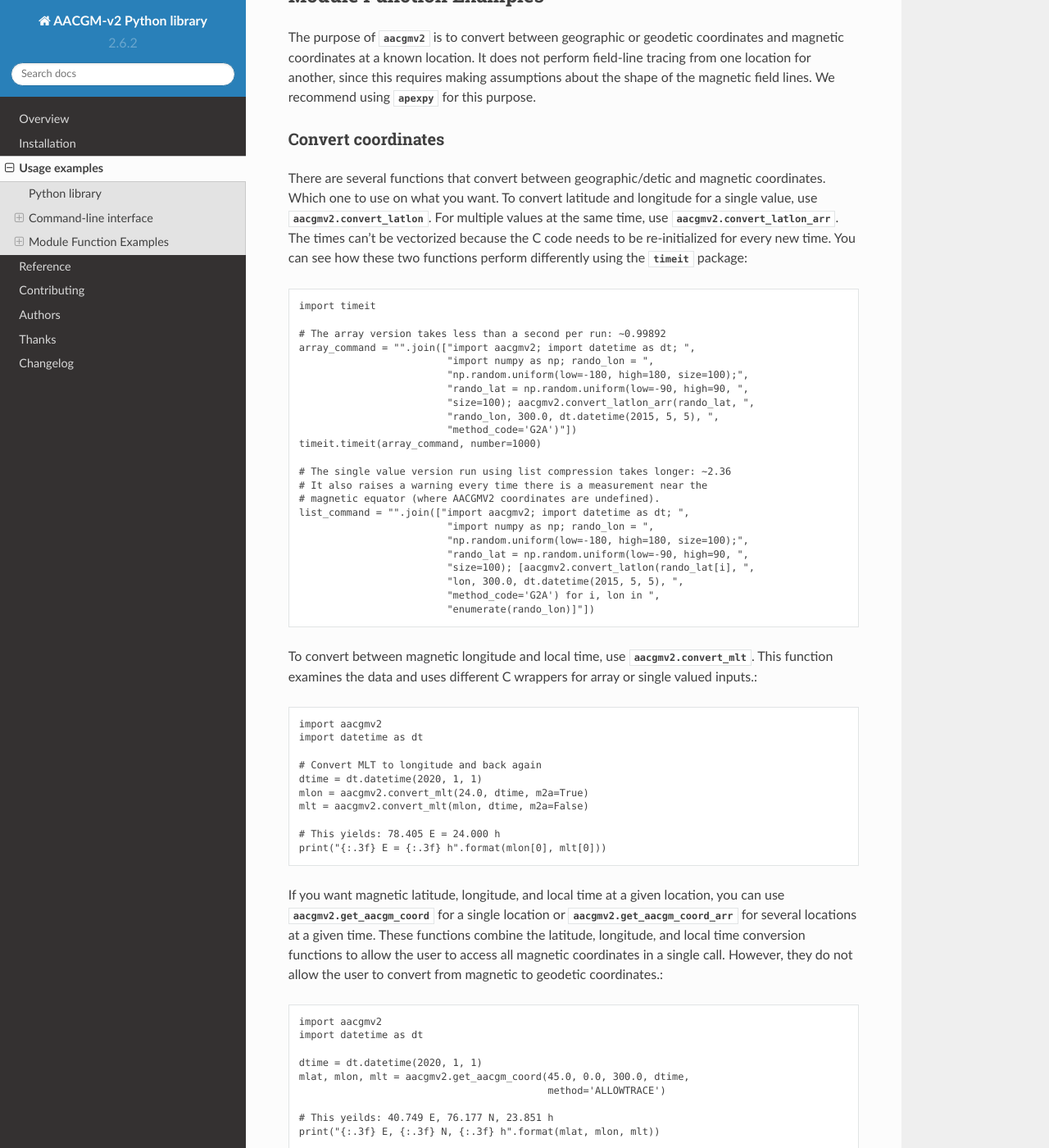
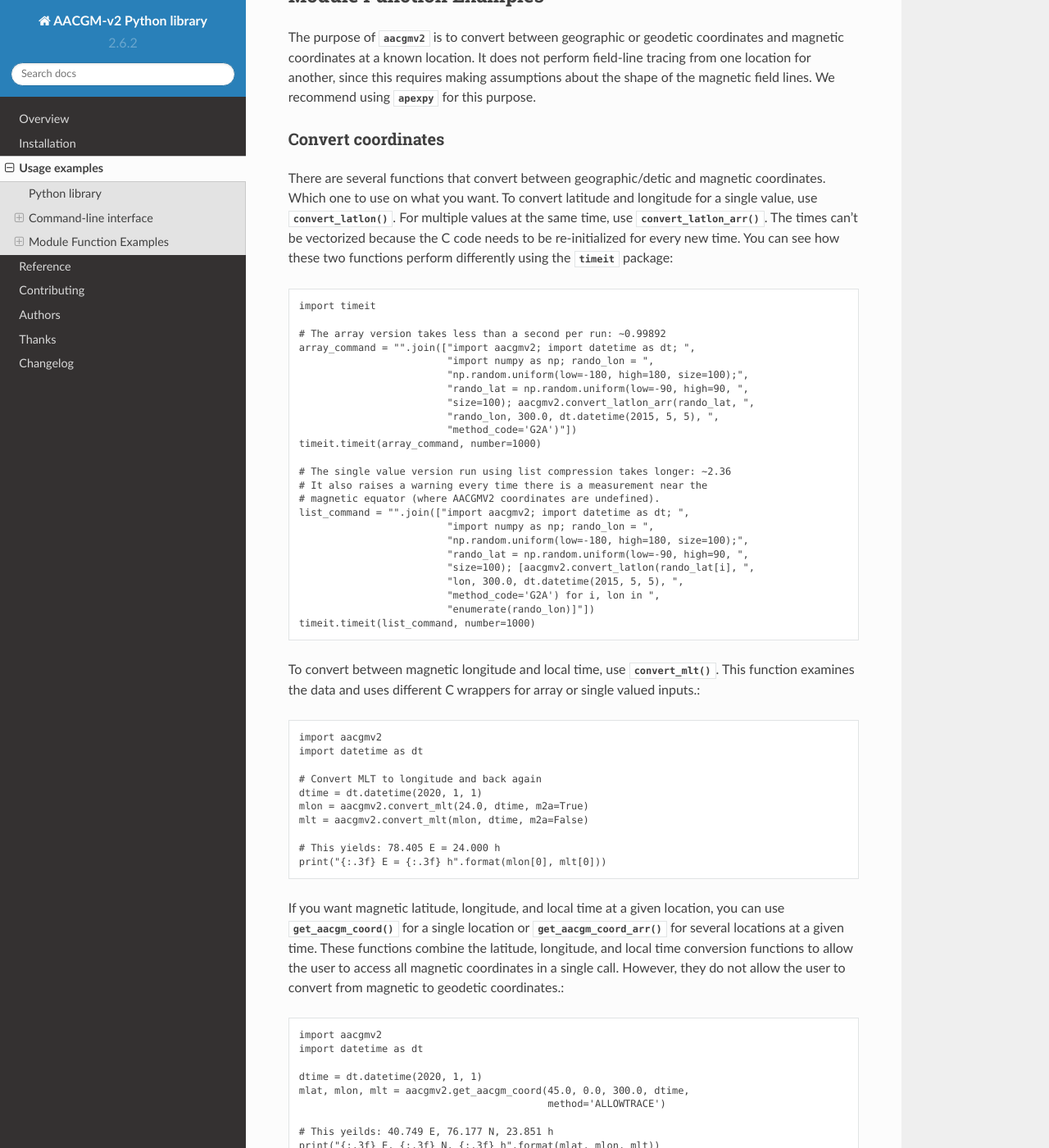
Before and after one commit to aburrell/aacgmv2, a Sphinx documentation site: the page built from docs/usage.rst, in a window 1280 px wide and 1400 px high, scrolled down 1676 px. Shown: the whole window at 82% size. Built offline with Sphinx 7.4.7 and the Read the Docs theme 2.0.0, drawn with Linux system fonts in a browser that asks for light colours; some of the changed lines change nothing that is shown; some of the changed text lies outside the part shown.

Commit message:
DOC: update syntax
Update the syntax in the examples to allow linking to the API.

```diff
--- a/docs/usage.rst
+++ b/docs/usage.rst
@@ -24,8 +24,8 @@ you to make use of the Python library even if you don't know or use Python. See
 arguments to the commands. Below are some simple usage examples.
 
 
-Convert geographical/magnetic coordinates
------------------------------------------
+Convert geographic/magnetic coordinates
+---------------------------------------
 
 Produce a file called e.g. ``input.txt`` with the input latitudes, longitudes
 and altitudes on each row separated by whitespace::
@@ -53,9 +53,9 @@ Alternatively, you can skip the files and just use command-line piping::
 Convert MLT
 -----------
 
-This works in much the same way as ``convert``. The file should only contain a
-single column of numbers (MLTs or magnetic longitudes, depending on which way
-you're converting)::
+This works in much the same way as :py:mod:`~aacgmv2.wrapper.convert_latlon`.
+The file should only contain a single column of numbers (MLTs or magnetic
+longitudes, depending on which way you're converting)::
 
     1
     12
@@ -89,11 +89,11 @@ Convert coordinates
 
 There are several functions that convert between geographic/detic and magnetic
 coordinates. Which one to use on what you want.  To convert latitude and
-longitude for a single value, use :py:mod:`aacgmv2.convert_latlon`. For
-multiple values at the same time, use :py:mod:`aacgmv2.convert_latlon_arr`.
-The times can't be vectorized because the C code needs to be re-initialized
-for every new time.  You can see how these two functions perform differently
-using the :py:mod:`timeit` package::
+longitude for a single value, use :py:func:`~aacgmv2.wrapper.convert_latlon`.
+For multiple values at the same time, use
+:py:func:`~aacgmv2.wrapper.convert_latlon_arr`. The times can't be vectorized
+because the C code needs to be re-initialized for every new time. You can see
+how these two functions perform differently using the :py:mod:`timeit` package::
 
   import timeit
 
@@ -118,10 +118,11 @@ using the :py:mod:`timeit` package::
                            "lon, 300.0, dt.datetime(2015, 5, 5), ",
                            "method_code='G2A') for i, lon in ",
                            "enumerate(rando_lon)]"])
+  timeit.timeit(list_command, number=1000)
 
 To convert between magnetic longitude and local time, use
-:py:mod:`aacgmv2.convert_mlt`. This function examines the data and uses
-different C wrappers for array or single valued inputs.::
+:py:func:`~aacgmv2.wrapper.convert_mlt`. This function examines the data and
+uses different C wrappers for array or single valued inputs.::
 
   import aacgmv2
   import datetime as dt
@@ -135,9 +136,9 @@ different C wrappers for array or single valued inputs.::
   print("{:.3f} E = {:.3f} h".format(mlon[0], mlt[0]))
 
 If you want magnetic latitude, longitude, and local time at a given location,
-you can use :py:mod:`aacgmv2.get_aacgm_coord` for a single location or
-:py:mod:`aacgmv2.get_aacgm_coord_arr` for several locations at a given time.
-These functions combine the latitude, longitude, and local time conversion
+you can use :py:func:`~aacgmv2.wrapper.get_aacgm_coord` for a single location or
+:py:func:`~aacgmv2.wrapper.get_aacgm_coord_arr` for several locations at a given
+time. These functions combine the latitude, longitude, and local time conversion
 functions to allow the user to access all magnetic coordinates in a single call.
 However, they do not allow the user to convert from magnetic to geodetic
 coordinates.::
```
